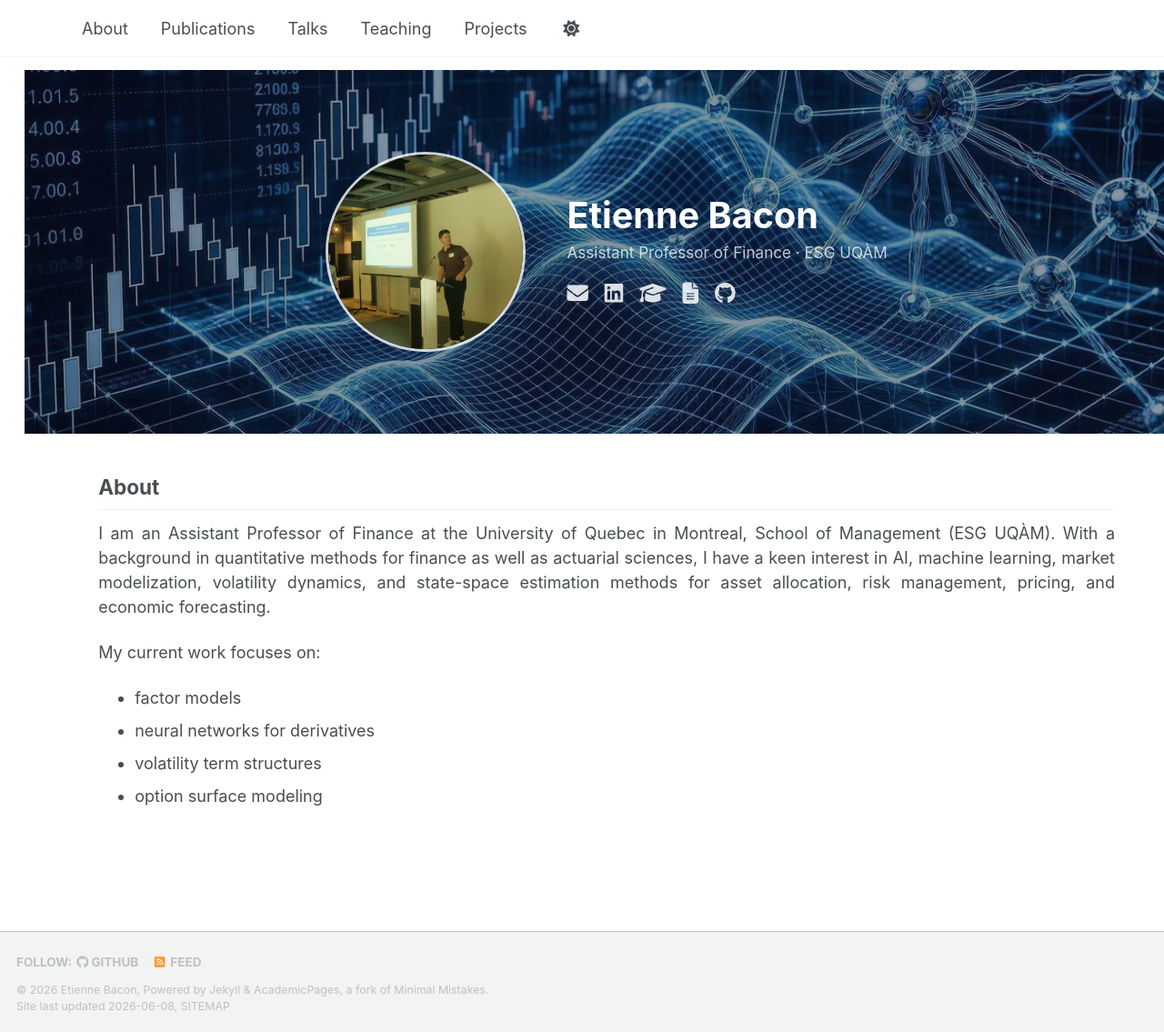
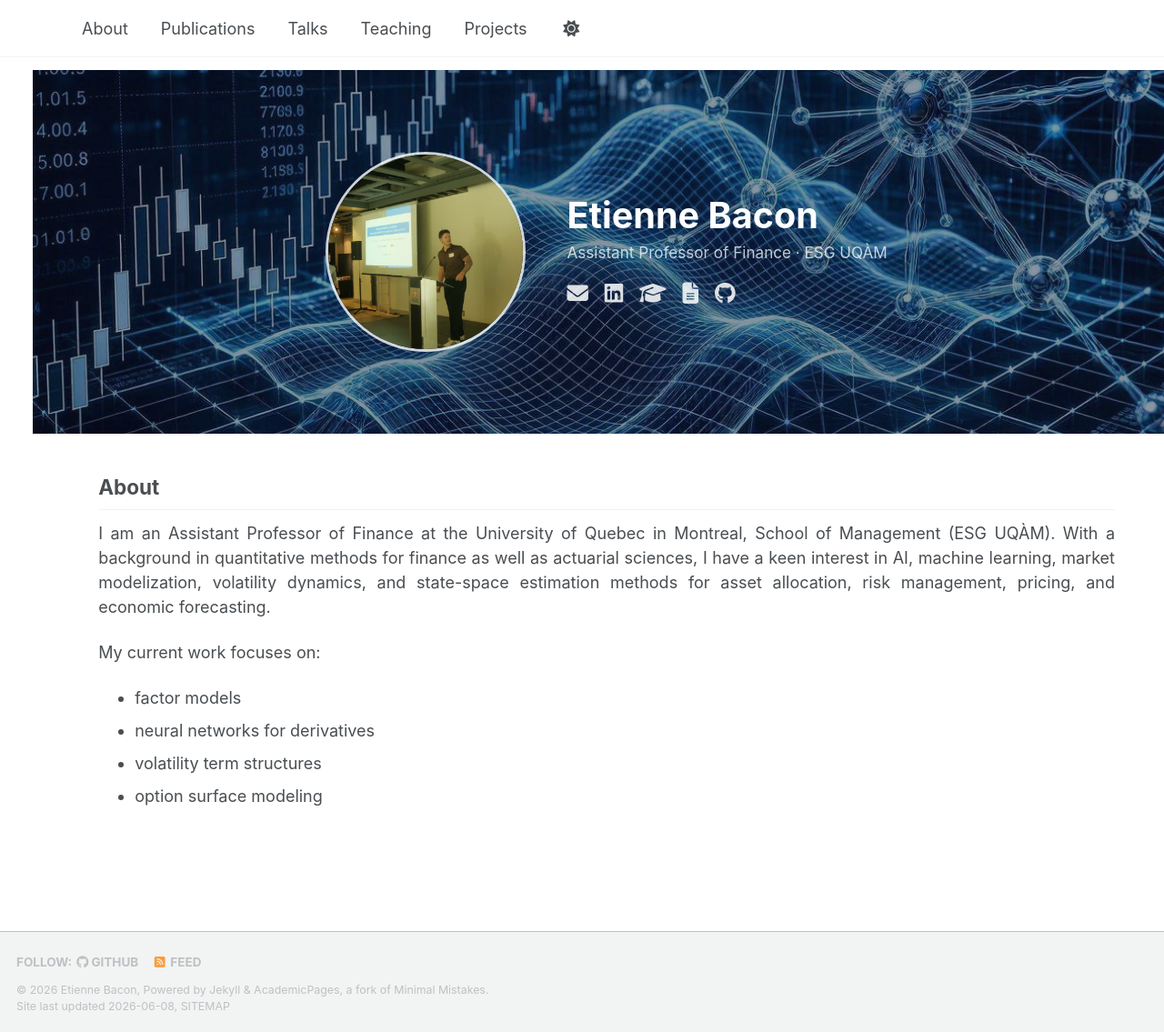
Before and after one commit to EtienneBacon/EtienneBacon.github.io, a Jekyll site: the page built from _pages/about.md, in a window 1280 px wide and 1135 px high. Shown: the whole window at 91% size. Built offline with Jekyll 4.4.1, drawn with Linux system fonts in a browser that asks for light colours; a script bundle is joined from its source files by our own code; library files that are not in the unit come from our copies.

Commit message:
Update main.scss

```diff
--- a/assets/css/main.scss
+++ b/assets/css/main.scss
@@ -71,17 +71,16 @@ html, body {
 /* ── Hero banner ── */
 .hero-banner {
   position: relative;
-  width: 100vw;
-  max-width: 100vw;
+  width: calc(100% + 8rem);
+  max-width: none;
   height: 400px;
   display: flex;
   align-items: center;
   justify-content: center;
   padding: 0;
   margin-top: -2em;
-  margin-left: -50vw;
-  margin-right: -50vw;
-  left: 50%;
+  margin-left: -4rem;
+  margin-right: -4rem;
   background-image: url('/images/hero-bg.jpg');
   background-size: cover;
   background-position: center;
```
